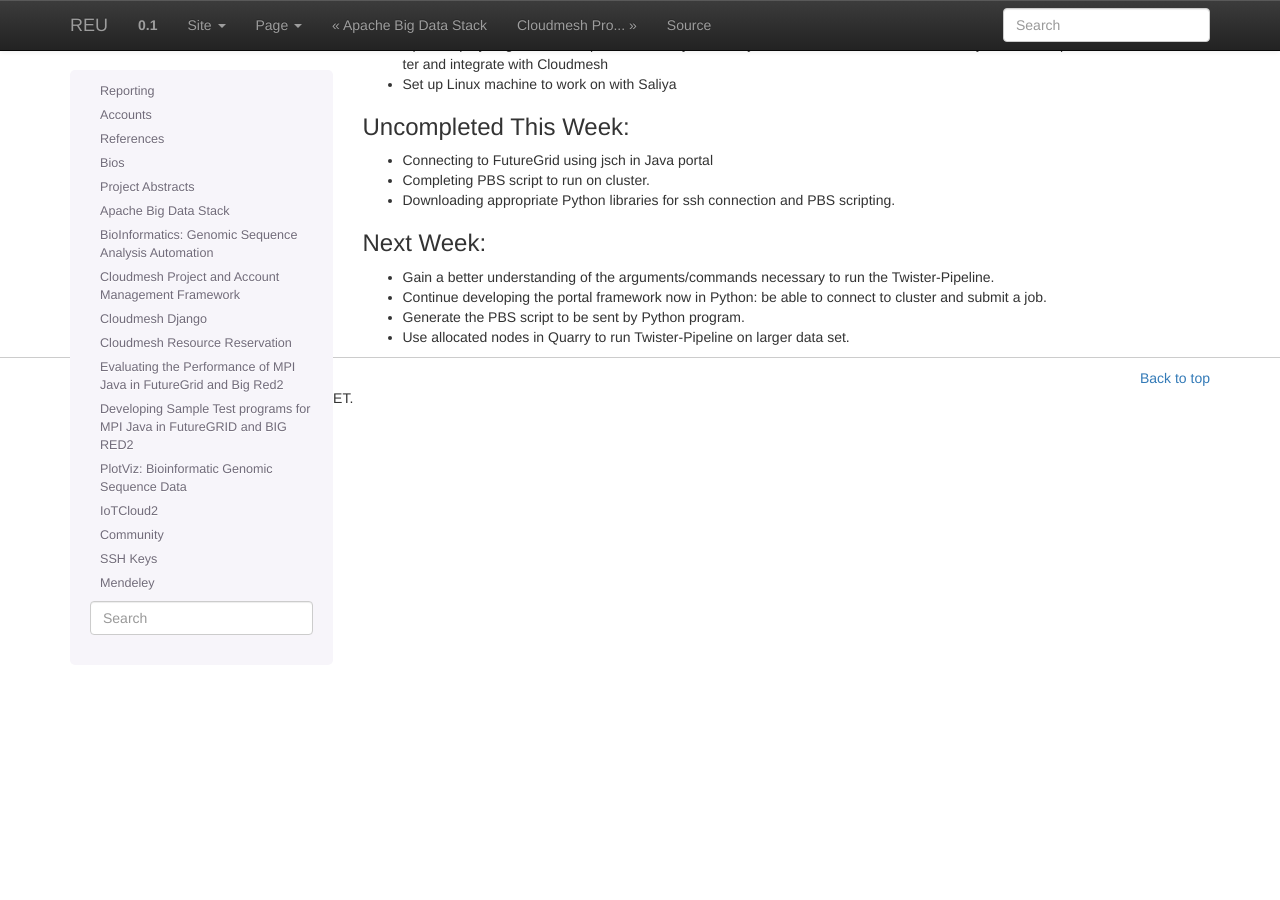
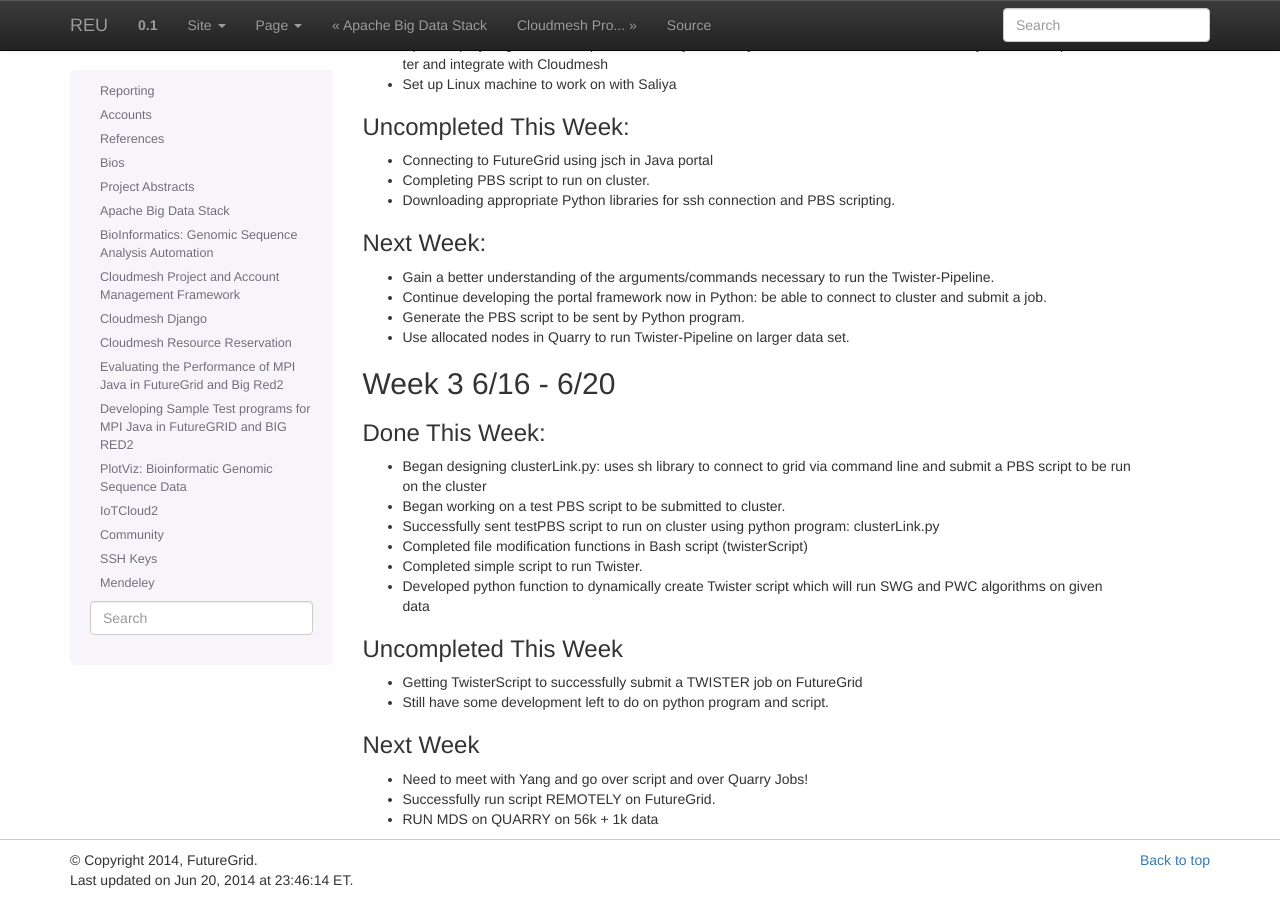
Before and after one commit to cloudmesh-project/reu-2014, a Sphinx documentation site: the page built from doc/source/projects/bioinformatics.rst, in a window 1280 px wide and 900 px high, scrolled down 2048 px. Built offline with Sphinx 7.4.7, drawn with Linux system fonts in a browser that asks for light colours.

Commit message:
Week 3 Report

```diff
--- a/doc/source/projects/bioinformatics.rst
+++ b/doc/source/projects/bioinformatics.rst
@@ -127,3 +127,33 @@ Next Week:
 - Generate the PBS script to be sent by Python program.
 
 - Use allocated nodes in Quarry to run Twister-Pipeline on larger data set.
+
+Week 3 6/16 - 6/20
+----------------------------------------------------------------------
+Done This Week:
+^^^^^^^^^^^^^^^^^^^^^^^^^^^^^^^^^^^^^^^^^^^^^^^^^^^^^^^^^^^^^^^^^^^^^^
+- Began designing clusterLink.py: uses sh library to connect to grid via command line and submit a PBS script to be run on the cluster
+
+- Began working on a test PBS script to be submitted to cluster.
+
+- Successfully sent testPBS script to run on cluster using python program: clusterLink.py
+
+- Completed file modification functions in Bash script (twisterScript)
+- Completed simple script to run Twister.
+
+- Developed python function to dynamically create Twister script which will run SWG and PWC algorithms on given data
+
+
+
+Uncompleted This Week
+^^^^^^^^^^^^^^^^^^^^^^^^^^^^^^^^^^^^^^^^^^^^^^^^^^^^^^^^^^^^^^^^^^^^^^^
+
+- Getting TwisterScript to successfully submit a TWISTER job on FutureGrid
+- Still have some development left to do on python program and script.
+
+Next Week
+^^^^^^^^^^^^^^^^^^^^^^^^^^^^^^^^^^^^^^^^^^^^^^^^^^^^^^^^^^^^^^^^^^^^^^^^^
+
+- Need to meet with Yang and go over script and over Quarry Jobs!
+- Successfully run script REMOTELY on FutureGrid.
+- RUN MDS on QUARRY on 56k + 1k data
```
